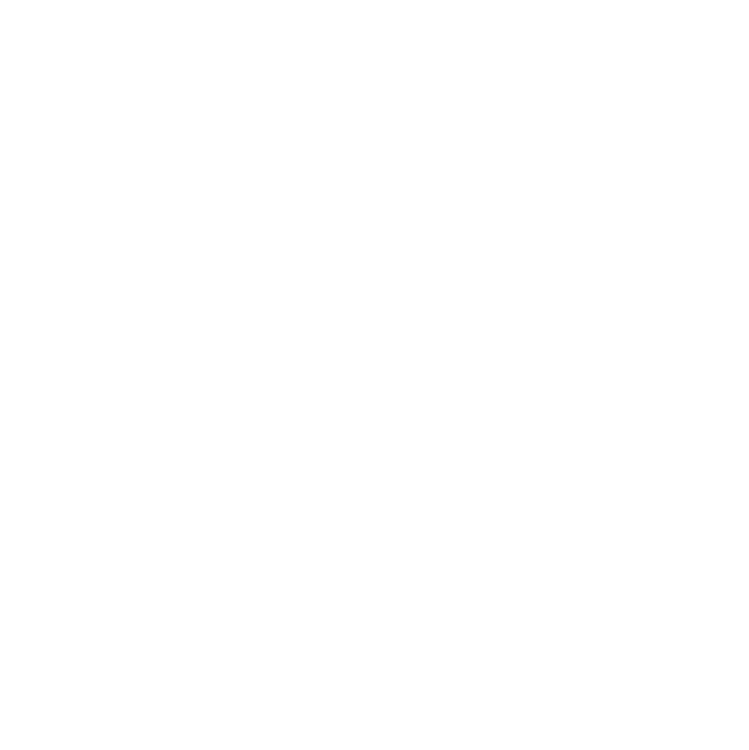
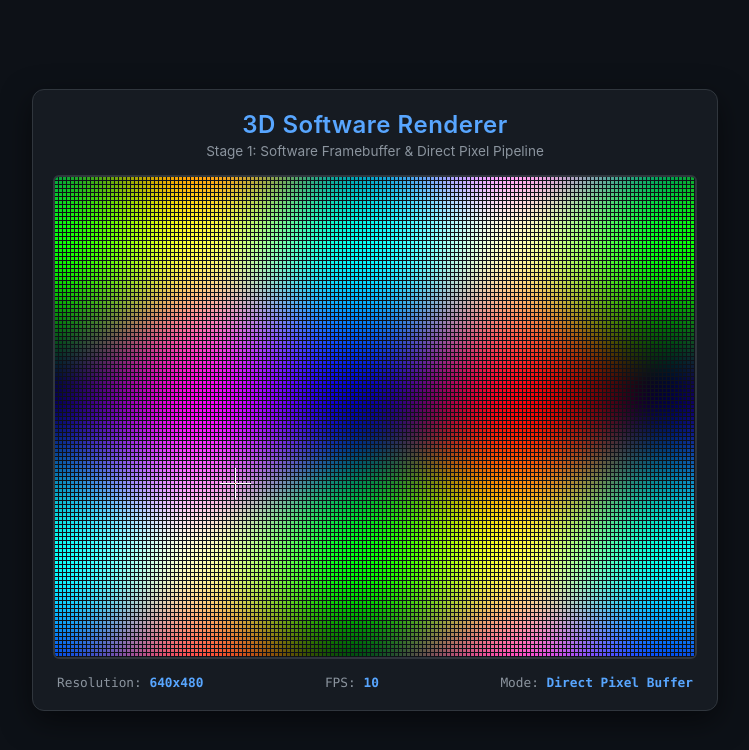
Before and after one commit to Med-NCoding/ts-renderer, a website built with Vite: page index.html in a window 1280 px wide. Shown: the whole page, without its empty margins (265-1014 px from the left). Built offline with nearby package versions, Linux system fonts and the light colour scheme; animation ran at ten frames a second.

Commit message:
Stage 1: Software Framebuffer & Direct Pixel Pipeline

```diff
--- a/index.html
+++ b/index.html
@@ -3,10 +3,27 @@
   <head>
     <meta charset="UTF-8" />
     <meta name="viewport" content="width=device-width, initial-scale=1.0" />
-    <title>Software Renderer</title>
+    <title>3D Software Renderer — Stage 1</title>
+    <link rel="stylesheet" href="/src/style.css" />
   </head>
   <body>
-    <canvas id="canvas"></canvas>
+    <div id="app-container">
+      <header>
+        <h1>3D Software Renderer</h1>
+        <p>Stage 1: Software Framebuffer & Direct Pixel Pipeline</p>
+      </header>
+
+      <div class="canvas-wrapper">
+        <canvas id="render-canvas"></canvas>
+      </div>
+
+      <div class="stats-bar">
+        <div class="stat-item">Resolution: <span id="res-display">640x480</span></div>
+        <div class="stat-item">FPS: <span id="fps-display">0</span></div>
+        <div class="stat-item">Mode: <span id="mode-display">Direct Pixel Buffer</span></div>
+      </div>
+    </div>
+
     <script type="module" src="/src/main.ts"></script>
   </body>
 </html>
--- /dev/null
+++ b/src/framebuffer.ts
@@ -0,0 +1,72 @@
+/**
+ * Framebuffer represents our CPU-side pixel buffer VRAM.
+ * It manages direct byte manipulation of RGBA pixels in memory
+ * and flushes them to the HTML5 canvas display context.
+ */
+export class Framebuffer {
+  public readonly width: number;
+  public readonly height: number;
+
+  private canvas: HTMLCanvasElement;
+  private ctx: CanvasRenderingContext2D;
+  private imageData: ImageData;
+  private pixels: Uint8ClampedArray;
+  private buffer32: Uint32Array;
+
+  constructor(canvas: HTMLCanvasElement, width: number, height: number) {
+    this.canvas = canvas;
+    this.width = width;
+    this.height = height;
+
+    this.canvas.width = width;
+    this.canvas.height = height;
+
+    const ctx = this.canvas.getContext('2d');
+    if (!ctx) {
+      throw new Error('Failed to obtain 2D rendering context for Canvas');
+    }
+    this.ctx = ctx;
+
+    // Allocate 2D pixel image data buffer
+    this.imageData = this.ctx.createImageData(width, height);
+    this.pixels = this.imageData.data;
+
+    // View raw ArrayBuffer as 32-bit integers for ultra-fast clear/pixel manipulation
+    this.buffer32 = new Uint32Array(this.imageData.data.buffer);
+  }
+
+  /**
+   * Clears the entire framebuffer color memory with a given RGBA color.
+   */
+  public clear(r: number, g: number, b: number, a: number = 255): void {
+    // Little-endian RGBA packing for Uint32Array: 0xAABBGGRR
+    const color32 = ((a & 0xff) << 24) | ((b & 0xff) << 16) | ((g & 0xff) << 8) | (r & 0xff);
+    this.buffer32.fill(color32);
+  }
+
+  /**
+   * Sets a single pixel color at screen coordinates (x, y).
+   * Performs essential bounds checking to prevent memory corruption.
+   */
+  public setPixel(x: number, y: number, r: number, g: number, b: number, a: number = 255): void {
+    x = Math.floor(x);
+    y = Math.floor(y);
+
+    if (x < 0 || x >= this.width || y < 0 || y >= this.height) {
+      return;
+    }
+
+    const index = (y * this.width + x) * 4;
+    this.pixels[index] = r;
+    this.pixels[index + 1] = g;
+    this.pixels[index + 2] = b;
+    this.pixels[index + 3] = a;
+  }
+
+  /**
+   * Flushes the CPU memory buffer to the screen canvas via putImageData.
+   */
+  public present(): void {
+    this.ctx.putImageData(this.imageData, 0, 0);
+  }
+}
--- a/src/main.ts
+++ b/src/main.ts
@@ -1 +1,80 @@
-// Stage 1: Software 3D Renderer entry point
+import { Framebuffer } from './framebuffer';
+
+const WIDTH = 640;
+const HEIGHT = 480;
+
+const canvas = document.getElementById('render-canvas') as HTMLCanvasElement;
+const fpsDisplay = document.getElementById('fps-display') as HTMLSpanElement;
+
+if (!canvas) {
+  throw new Error('Canvas element #render-canvas not found');
+}
+
+const fb = new Framebuffer(canvas, WIDTH, HEIGHT);
+
+let lastTime = performance.now();
+let frameCount = 0;
+
+/**
+ * Draws a dynamic CPU plasma / pixel pattern to demonstrate direct byte-level
+ * pixel manipulation in our software framebuffer.
+ */
+function renderPattern(time: number): void {
+  const t = time * 0.001;
+
+  // 1. Clear screen to dark background
+  fb.clear(15, 18, 25);
+
+  // 2. Render dynamic CPU pixel pattern
+  for (let y = 0; y < HEIGHT; y += 4) {
+    for (let x = 0; x < WIDTH; x += 4) {
+      // Calculate a dynamic color spectrum per-pixel block
+      const r = Math.sin(x * 0.02 + t) * 127 + 128;
+      const g = Math.cos(y * 0.02 + t) * 127 + 128;
+      const b = Math.sin((x + y) * 0.01 + t * 2) * 127 + 128;
+
+      // Set individual pixels in CPU RAM
+      for (let dy = 0; dy < 3; dy++) {
+        for (let dx = 0; dx < 3; dx++) {
+          fb.setPixel(x + dx, y + dy, r, g, b);
+        }
+      }
+    }
+  }
+
+  // 3. Draw a bouncing target marker using setPixel
+  const targetX = Math.floor((Math.sin(t * 2) * 0.4 + 0.5) * WIDTH);
+  const targetY = Math.floor((Math.cos(t * 1.5) * 0.4 + 0.5) * HEIGHT);
+
+  const crosshairSize = 15;
+  for (let i = -crosshairSize; i <= crosshairSize; i++) {
+    fb.setPixel(targetX + i, targetY, 255, 255, 255); // Horizontal white line
+    fb.setPixel(targetX, targetY + i, 255, 255, 255); // Vertical white line
+  }
+
+  // Draw bright center dot
+  fb.setPixel(targetX, targetY, 255, 80, 80);
+}
+
+function tick(now: number): void {
+  // Update FPS counter
+  frameCount++;
+  if (now - lastTime >= 1000) {
+    if (fpsDisplay) {
+      fpsDisplay.textContent = `${frameCount}`;
+    }
+    frameCount = 0;
+    lastTime = now;
+  }
+
+  // Render frame to CPU buffer
+  renderPattern(now);
+
+  // Flush CPU buffer to screen GPU display
+  fb.present();
+
+  requestAnimationFrame(tick);
+}
+
+// Start main software render loop
+requestAnimationFrame(tick);
--- /dev/null
+++ b/src/style.css
@@ -0,0 +1,86 @@
+:root {
+  --bg-color: #0d1117;
+  --panel-bg: #161b22;
+  --border-color: #30363d;
+  --accent-color: #58a6ff;
+  --text-color: #c9d1d9;
+  --text-muted: #8b949e;
+}
+
+* {
+  box-sizing: border-box;
+  margin: 0;
+  padding: 0;
+}
+
+body {
+  background-color: var(--bg-color);
+  color: var(--text-color);
+  font-family: -apple-system, BlinkMacSystemFont, 'Segoe UI', Roboto, Helvetica, Arial, sans-serif;
+  min-height: 100vh;
+  display: flex;
+  flex-direction: column;
+  align-items: center;
+  justify-content: center;
+  overflow: hidden;
+}
+
+#app-container {
+  display: flex;
+  flex-direction: column;
+  align-items: center;
+  gap: 16px;
+  padding: 20px;
+  background: var(--panel-bg);
+  border: 1px solid var(--border-color);
+  border-radius: 12px;
+  box-shadow: 0 10px 30px rgba(0, 0, 0, 0.5);
+}
+
+header {
+  text-align: center;
+}
+
+header h1 {
+  font-size: 1.5rem;
+  font-weight: 600;
+  color: var(--accent-color);
+  letter-spacing: 0.5px;
+}
+
+header p {
+  font-size: 0.85rem;
+  color: var(--text-muted);
+  margin-top: 4px;
+}
+
+.canvas-wrapper {
+  position: relative;
+  border: 2px solid var(--border-color);
+  border-radius: 6px;
+  overflow: hidden;
+  background-color: #000;
+}
+
+canvas {
+  display: block;
+  image-rendering: pixelated;
+  image-rendering: crisp-edges;
+  width: 640px;
+  height: 480px;
+}
+
+.stats-bar {
+  display: flex;
+  justify-content: space-between;
+  width: 100%;
+  font-family: 'SF Mono', Consolas, Monaco, monospace;
+  font-size: 0.8rem;
+  color: var(--text-muted);
+  padding: 0 4px;
+}
+
+.stat-item span {
+  color: var(--accent-color);
+  font-weight: bold;
+}
```
